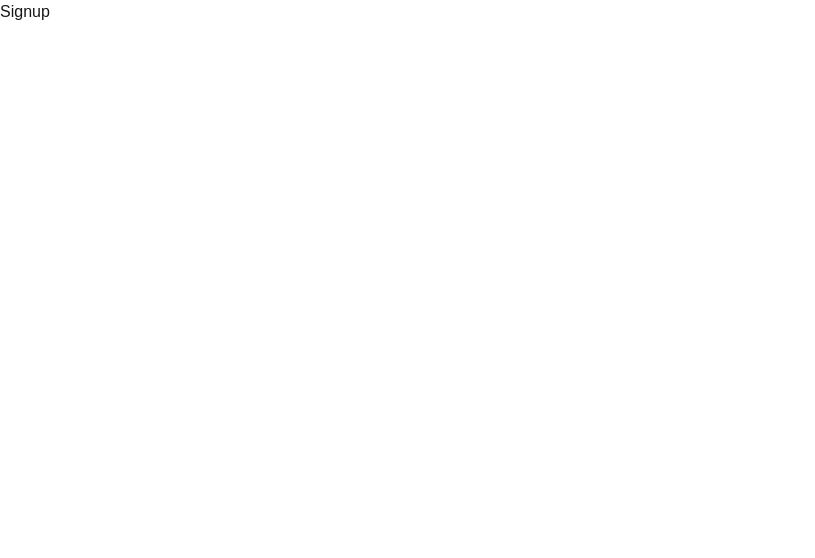
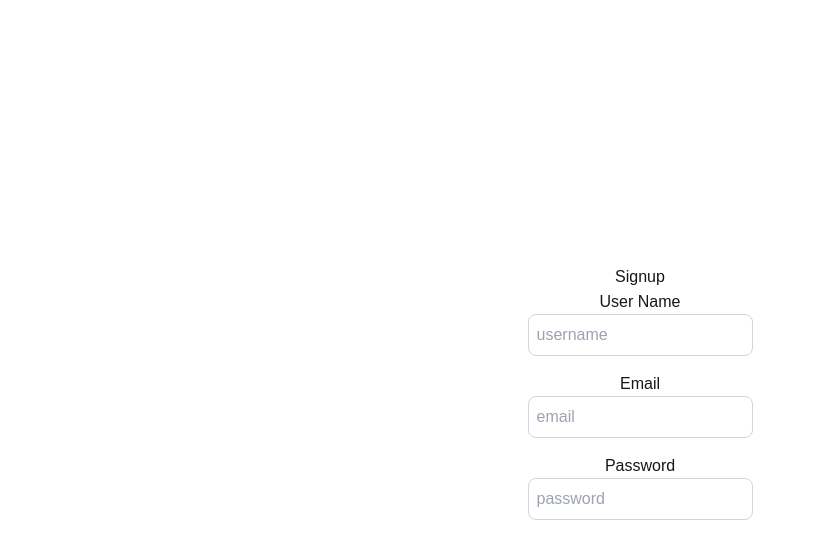
Before and after one commit to afadnan/AuthenticationSystem, a Next.js app in the folder authenticationsystem/: page /signup in a window 1280 px wide. Shown: the top 558 px of the page, without its empty margins (0-815 px from the left). Built offline with nearby package versions, Linux system fonts and the light colour scheme.

Commit message:
UI of UserName,Email,Password

```diff
--- a/authenticationsystem/src/app/signup/page.tsx
+++ b/authenticationsystem/src/app/signup/page.tsx
@@ -1,5 +1,49 @@
-export default function signupPage() {
+"use client";
+
+import Link from "next/link";
+import React, { useState } from "react";
+import {useRouter} from "next/navigation";
+import axios from "axios";
+
+export default function SignupPage() {
+    const [user,setUser] = useState({
+        username: "",
+        email:"",
+        password:"",
+    })
+
+    const onSignup = async () => {
+
+    }
     return (
-        <div>Signup</div>
+        <div className="flex flex-col items-center justify-center min-h-screen py-2">
+        <h1>Signup</h1>
+        <hr />
+        <label htmlFor="username" >User Name</label>
+        <input className="p-2 border border-gray-300 rounded-lg mb-4 focus:outline-none focus:border-gray-600"
+            id="text"
+            type ="text"
+            value={user.username}
+            onChange={(e) => setUser({...user,username:e.target.value})}
+            placeholder="username"
+        />
+        <label htmlFor="email" >Email</label>
+        <input className="p-2 border border-gray-300 rounded-lg mb-4 focus:outline-none focus:border-gray-600"
+            id="email"
+            type ="text"
+            value={user.email}
+            onChange={(e) => setUser({...user,email:e.target.value})}
+            placeholder="email"
+        />
+        <label htmlFor="password" >Password</label>
+        <input className="p-2 border border-gray-300 rounded-lg mb-4 focus:outline-none focus:border-gray-600"
+            id="password"
+            type ="password"
+            value={user.password}
+            onChange={(e) => setUser({...user,password:e.target.value})}
+            placeholder="password"
+        />
+        </div>
+
     )
 }
```
